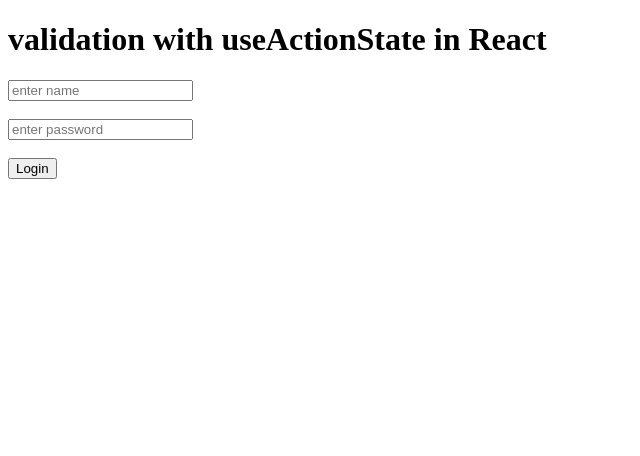
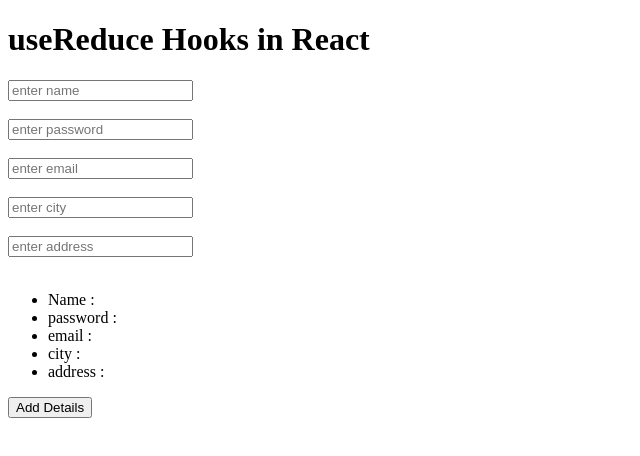
Before and after one commit to Sonukumar201995/react_practice-02, a React (Vite) app: page / in a window 1280 px wide. Shown: the top 456 px of the page, without its empty margins (0-640 px from the left). Built offline with nearby package versions, Linux system fonts and the light colour scheme.

Commit message:
useReducer in React

```diff
--- a/src/App.jsx
+++ b/src/App.jsx
@@ -1,48 +1,52 @@
-import { useActionState } from "react"
+import { useReducer } from "react";
 
+   const emptyData={
+        name:'',
+        password:'',
+        email:'',
+        city:'',
+        address:''
+    }
+
+
+    const reducer=(data,action)=>{
+        return {...data,[action.type]:action.val}
+    }
 function App()
 {
 
-  let handleLogin=(preData,formData)=>{
-    let name=formData.get("name")
-    let password=formData.get("password")
+    const[state,dispatch]=useReducer(reducer,emptyData)
+        // console.log(state)
+    return(
+        <>
+        <h1>useReduce Hooks in React</h1>
+        <input type="text" onChange={(event)=>dispatch({val:event.target.value,type:'name'})} placeholder="enter name"/>
+        <br /><br />
 
-    let regex=/^[A-Z a-z 0-9]+$/i;
-    if(!name ||name.length>5)
-    {
-        return {error :'only 5 character allowed'}
-    }else if(!regex.test(password))
-    {
-        return {error: 'only alphabed and numberic value allowed'}
-    }else
-    {
-      return {messaage: "login done"}
-    }
+        <input type="password" onChange={(event)=>dispatch({val:event.target.value,type:'password'})} placeholder="enter password"/>
+        <br /><br />
 
-  }
-  const [data,action,pending]=useActionState(handleLogin)
-  console.log(data);
-  return(
-    <>
-    <h1>validation with useActionState in React</h1>
-    {
-      data ?.messaage && <span>{data ?.messaage}</span>
-    }
-    {
-      data ?.error && <span>{data ?.error}</span>
-    }
-    <form action={action}>
+        <input type="text" onChange={(event)=>dispatch({val:event.target.value,type:'email'})} placeholder="enter email"/>
+        <br /><br />
 
-      <input type="text" name="name" placeholder="enter name"/>
-      <br /><br />
+        <input type="text" onChange={(event)=>dispatch({val:event.target.value,type:'city'})} placeholder="enter city"/>
+        <br /><br />
 
-      <input type="password" name="password" placeholder="enter password"/>
-      <br /><br />
+        <input type="text" onChange={(event)=>dispatch({val:event.target.value,type:'address'})} placeholder="enter address"/>
+        <br /><br />
 
-      <button disabled={pending}>{pending ? "Logging in..." : "Login"}</button>
-    </form>
-    </>
-  )
+         <ul>
+            <li>Name :{state.name}</li>
+            <li>password :{state.password}</li>
+            <li>email :{state.email}</li>
+            <li>city :{state.city}</li>
+            <li>address :{state.address}</li>
+        </ul>
+
+        <button onClick={()=>console.log(state)}>Add Details</button>
+
+
+        </>
+    )
 }
-
 export default App;
```
